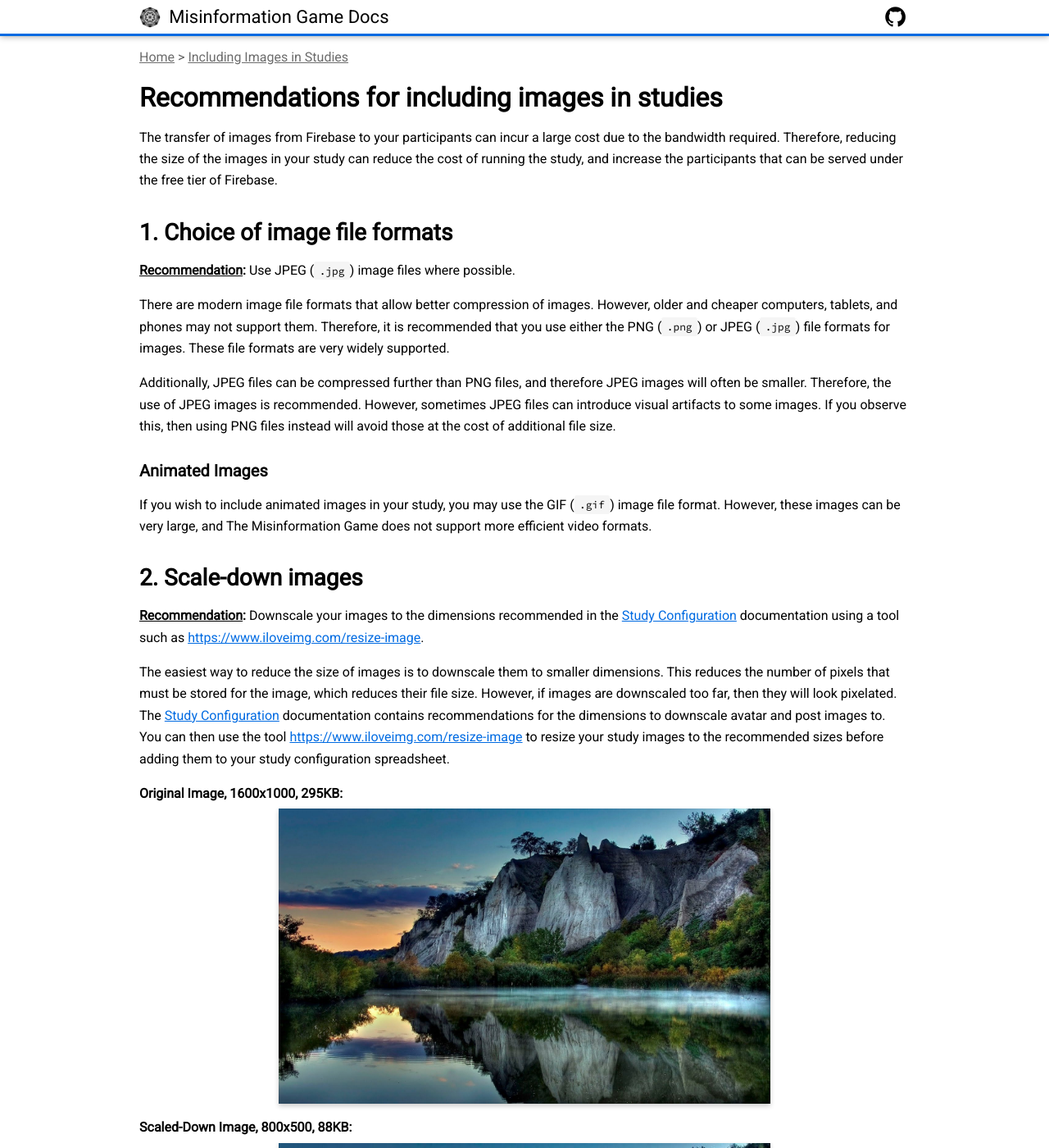
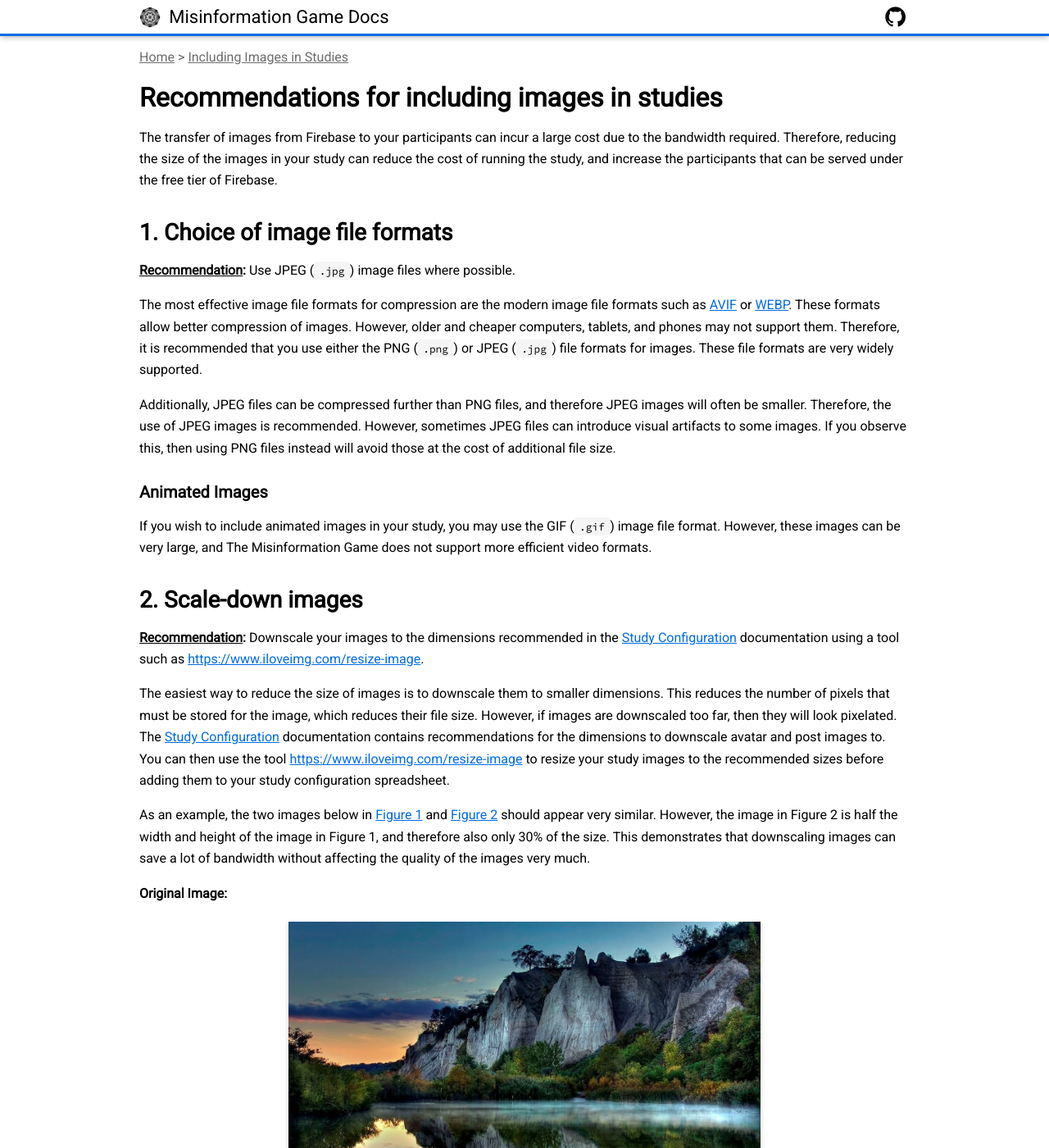
Before and after one commit to beekewardin/themisinformationgame.github.io, a Jekyll site: the page built from Images.md, in a window 1280 px wide and 1400 px high. Shown: the whole window at 82% size. Built offline with Jekyll 4.4.1, drawn with Linux system fonts in a browser that asks for light colours; nearby versions of some CDN libraries; our own code applies the rules of GitHub Pages for plain Markdown files; some of the changed text lies outside the part shown.

Commit message:
Give the figures captions in the Including-Images documentation

```diff
--- a/Images.md
+++ b/Images.md
@@ -15,9 +15,13 @@
 <span class="recommendation">Recommendation</span>
 Use JPEG (`.jpg`) image files where possible.
 
-There are modern image file formats that allow better compression
-of images. However, older and cheaper computers, tablets, and
-phones may not support them. Therefore, it is recommended that
+The most effective image file formats for compression are the modern
+image file formats such as
+[AVIF](https://developer.mozilla.org/en-US/docs/Web/Media/Formats/Image_types#avif_image)
+or
+[WEBP](https://developer.mozilla.org/en-US/docs/Web/Media/Formats/Image_types#webp_image).
+These formats allow better compression of images. However, older and cheaper computers,
+tablets, and phones may not support them. Therefore, it is recommended that
 you use either the PNG (`.png`) or JPEG (`.jpg`) file formats for
 images. These file formats are very widely supported.
 
@@ -51,11 +55,23 @@
 to resize your study images to the recommended sizes before adding
 them to your study configuration spreadsheet.
 
-**Original Image, 1600x1000, 295KB:**
-<img src="diagrams/example-image-1600x1000.jpg" alt="Example image that is 1600 x 1000" width="600" />
+As an example, the two images below in [Figure 1](#fig1) and [Figure 2](#fig2)
+should appear very similar. However, the image in Figure 2 is half the width and
+height of the image in Figure 1, and therefore also only 30% of the size. This
+demonstrates that downscaling images can save a lot of bandwidth without
+affecting the quality of the images very much.
 
-**Scaled-Down Image, 800x500, 88KB:**
-<img src="diagrams/example-image-800x500.jpg" alt="Example image that is 800 x 500" width="600" />
+**Original Image:**
+<figure id="fig1">
+    <img src="diagrams/example-image-1600x1000.jpg" alt="figure 1" height="1000" />
+    <figcaption><a href="#fig1">Figure 1.</a> Photo with a resolution of 1600x1000, and a file size of 295KB</figcaption>
+</figure>
+
+**Scaled-Down Image:**
+<figure id="fig2">
+    <img src="diagrams/example-image-800x500.jpg" alt="figure 2" height="500" />
+    <figcaption><a href="#fig2">Figure 2.</a> Photo with a resolution of 800x500, and a file size of 88KB</figcaption>
+</figure>
 
 
 ## 3. Compress your images
@@ -71,18 +87,36 @@
 you compare the image to the original after compression to make sure it
 hasn't lost too much quality.
 
-**Scaled-Down Image, 800x500, 88KB:**
-<img src="diagrams/example-image-800x500.jpg" alt="Example image that is 800 x 500" width="600" />
+As an example, the two images below in [Figure 3](#fig3) and [Figure 4](#fig4)
+should appear very similar. However, the image in Figure 4 has been compressed,
+and is 16% smaller than the image in Figure 3. This demonstrates that compressing
+images can save some bandwidth without affecting the quality of the images very much.
 
-**Scaled-Down and Compressed Image, 800x500, 74KB:**
-<img src="diagrams/example-image-800x500-compressed.jpg" alt="Example image that is 800 x 500 and compressed" width="600" />
+**Original Image:**
+<figure id="fig3">
+    <img src="diagrams/example-image-800x500.jpg" alt="figure 3" height="500" />
+    <figcaption><a href="#fig3">Figure 3.</a> Photo with a resolution of 800x500, and a file size of 88KB</figcaption>
+</figure>
+
+**Compressed Image:**
+<figure id="fig4">
+    <img src="diagrams/example-image-800x500-compressed.jpg" alt="figure 4" height="500" />
+    <figcaption><a href="#fig4">Figure 4.</a> Compressed photo with a resolution of 800x500, and a file size of 74KB</figcaption>
+</figure>
 
 
 ## 4. Insert the images into your study configuration
 Images must be inserted into the configuration spreadsheet using the **Insert**
 menu at the top of the page in Google Sheets. You must first select the cell
 where you want to insert the image, and then select **Insert** -> **Image**
--> **Image in cell**. If you do not use this procedure, then The Misinformation
-Game may not be able to find the image.
+-> **Image in cell**. This process is demonstrated in [Figure 5](#fig5).
+If you do not use this process, then The Misinformation Game may not be
+able to find the image.
 
-<img src="diagrams/inserting-image.png" alt="How to insert an image" height="275"/>
+<figure id="fig5">
+    <img src="diagrams/inserting-image.png" alt="figure 5" height="549" />
+    <figcaption>
+        <a href="#fig5">Figure 5.</a> Diagram demonstrating how to insert an
+        image into a study configuration spreadsheet
+    </figcaption>
+</figure>
```
